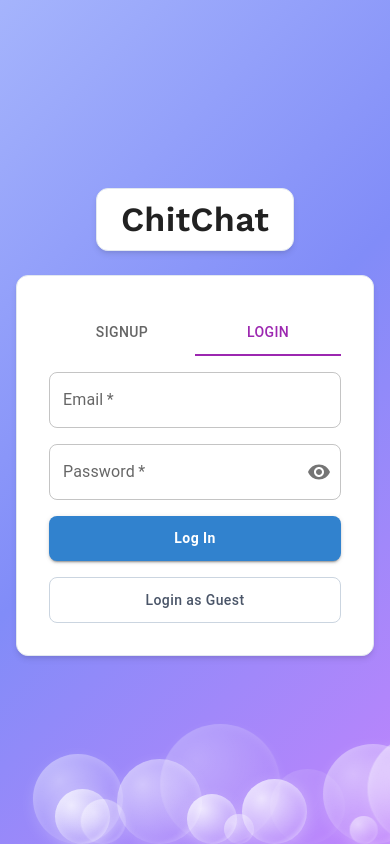
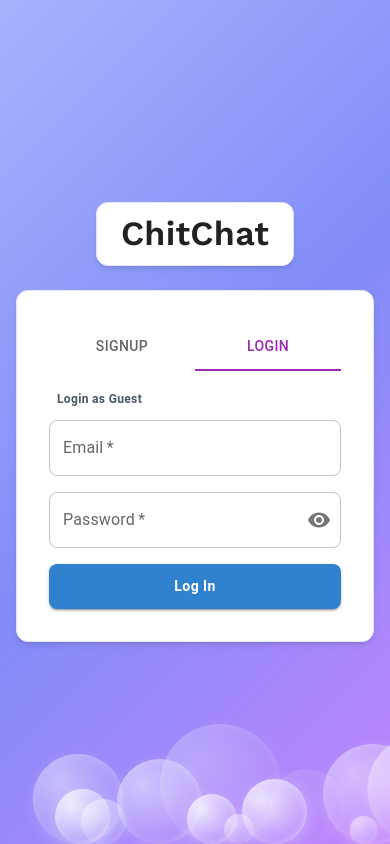
Before and after one commit to ItsOnlyMe01/ChitChat, a React (Vite) app in the folder frontend/: page / in a window 390 px wide. Built offline with nearby package versions, Linux system fonts and the light colour scheme.

Commit message:
Fix mobile chat UI layout: eliminate extra side margins/borders on mobile, reduce avatar padding, and fix message alignment

```diff
--- a/frontend/src/compo/ScrollableChat.jsx
+++ b/frontend/src/compo/ScrollableChat.jsx
@@ -32,7 +32,9 @@ const ScrollableChat = ({ messages = [] }) => {
               >
                 <Avatar
                   sx={{
-                    margin: 2,
+                    margin: 0,
+                    marginRight: "8px",
+                    marginTop: "5px",
                     cursor: "pointer",
                     width: 30, // Custom width for smaller size
                     height: 30, // Custom height for smaller size
--- a/frontend/src/compo/authentication/Login.jsx
+++ b/frontend/src/compo/authentication/Login.jsx
@@ -78,6 +78,28 @@ const Login = () => {
 
   return (
     <Box sx={{ display: "flex", flexDirection: "column", gap: 2 }}>
+      <Button
+        variant="text"
+        size="small"
+        onClick={() => {
+          setEmail("guest@email.com");
+          setPassword("123456");
+          submitLogInForm("guest@email.com", "123456");
+        }}
+        sx={{
+          alignSelf: "flex-start",
+          textTransform: "none",
+          fontWeight: "600",
+          fontSize: "0.75rem",
+          color: "#4A5568",
+          padding: "2px 8px",
+          minWidth: "auto",
+          marginBottom: -1,
+          "&:hover": { backgroundColor: "#EDF2F7", color: "#3182CE" },
+        }}
+      >
+        Login as Guest
+      </Button>
       <TextField
         label="Email"
         variant="outlined"
@@ -128,26 +150,6 @@ const Login = () => {
       >
         {loading ? <CircularProgress size={24} color="inherit" /> : "Log In"}
       </Button>
-      <Button
-        type="submit"
-        variant="outlined"
-        onClick={() => {
-          setEmail("guest@email.com");
-          setPassword("123456");
-          submitLogInForm("guest@email.com", "123456");
-        }}
-        sx={{
-          borderRadius: "8px",
-          textTransform: "none",
-          fontWeight: "medium",
-          padding: "10px",
-          borderColor: "#CBD5E0",
-          color: "#4A5568",
-          "&:hover": { borderColor: "#A0AEC0", backgroundColor: "#F7FAFC" },
-        }}
-      >
-        Login as Guest
-      </Button>
 
       <Snackbar
         anchorOrigin={{
--- a/frontend/src/compo/miscellaneous/Inbox.jsx
+++ b/frontend/src/compo/miscellaneous/Inbox.jsx
@@ -12,13 +12,13 @@ const Inbox = ({ fetchAgain, setFetchAgain }) => {
         display: { xs: selectedChat ? "flex" : "none", md: "flex" },
         flexDirection: "column",
         alignItems: "center",
-        margin: "12px",
-        padding: 3,
+        margin: { xs: 0, md: "12px" },
+        padding: { xs: 1, md: 3 },
         backgroundColor: "white",
         width: { xs: "100%", md: "68%" },
-        height: "calc(100% - 24px)",
-        borderRadius: "12px",
-        border: "1px solid #E2E8F0",
+        height: { xs: "100%", md: "calc(100% - 24px)" },
+        borderRadius: { xs: 0, md: "12px" },
+        border: { xs: "none", md: "1px solid #E2E8F0" },
         boxShadow: "0 1px 3px 0 rgba(0,0,0,0.05)",
         overflowY: "auto",
       }}
--- a/frontend/src/compo/miscellaneous/MyChat.jsx
+++ b/frontend/src/compo/miscellaneous/MyChat.jsx
@@ -54,13 +54,13 @@ const MyChat = ({ fetchAgain }) => {
         display: { xs: selectedChat ? "none" : "flex", md: "flex" },
         flexDirection: "column",
         alignItems: "center",
-        margin: "12px",
-        padding: 3,
+        margin: { xs: 0, md: "12px" },
+        padding: { xs: 2, md: 3 },
         backgroundColor: "white",
         width: { xs: "100%", md: "31%" },
-        height: "calc(100% - 24px)",
-        borderRadius: "12px",
-        border: "1px solid #E2E8F0",
+        height: { xs: "100%", md: "calc(100% - 24px)" },
+        borderRadius: { xs: 0, md: "12px" },
+        border: { xs: "none", md: "1px solid #E2E8F0" },
         boxShadow: "0 1px 3px 0 rgba(0,0,0,0.05)",
       }}
     >
--- a/frontend/src/config/chatLogics.js
+++ b/frontend/src/config/chatLogics.js
@@ -29,7 +29,7 @@ export const isSameSenderMargin = (messages, m, i, userId) => {
     messages[i + 1].sender._id === m.sender._id &&
     messages[i].sender._id !== userId
   )
-    return 33;
+    return 38;
   else if (
     (i < messages.length - 1 &&
       messages[i + 1].sender._id !== m.sender._id &&
```
Also changed, not shown: 2 other files (tests, documents, lock files or other folders).
